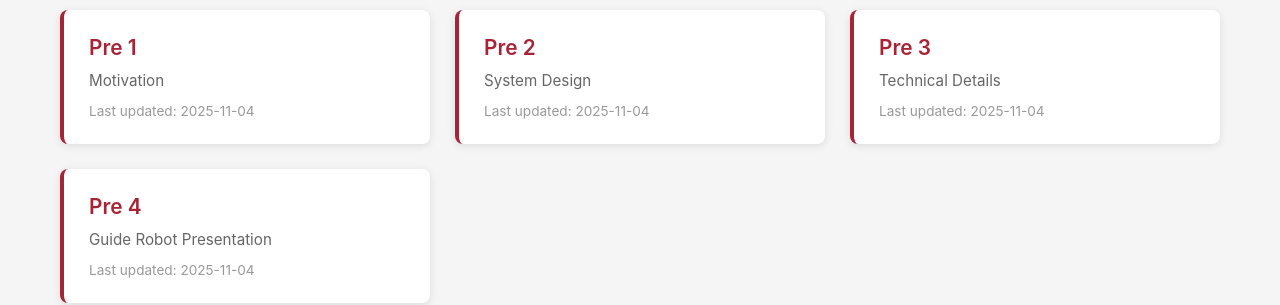
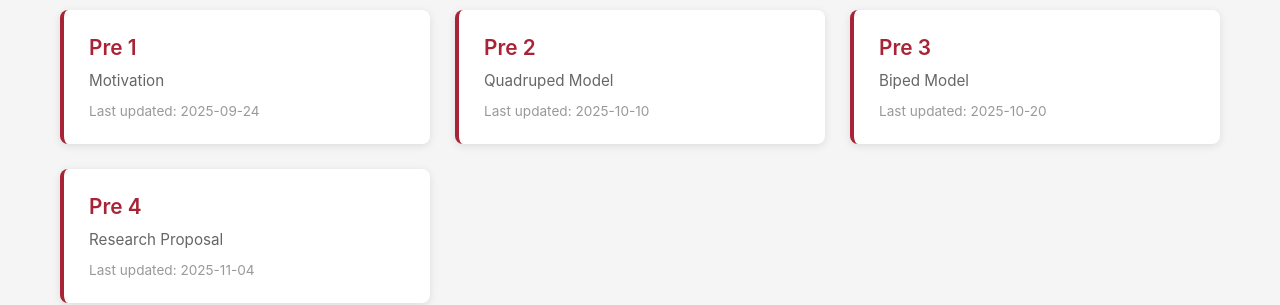
Before and after one commit to edyou25/pre, a plain HTML site: page index.html in a window 1280 px wide. Shown: the part 195-500 px from the top of the page. Drawn offline with Linux system fonts and the light colour scheme.

Commit message:
Update presentation details in index.html: modify descriptions and last updated dates for presentations 1-4

```diff
--- a/index.html
+++ b/index.html
@@ -147,21 +147,21 @@
             <li>
                 <a href="presentation1.html">Pre 1</a>
                 <div class="description">Motivation</div>
-                <div class="meta">Last updated: 2025-11-04</div>
+                <div class="meta">Last updated: 2025-09-24</div>
             </li>
             <li>
                 <a href="presentation2.html">Pre 2</a>
-                <div class="description">System Design</div>
-                <div class="meta">Last updated: 2025-11-04</div>
+                <div class="description">Quadruped Model</div>
+                <div class="meta">Last updated: 2025-10-10</div>
             </li>
             <li>
                 <a href="presentation3.html">Pre 3</a>
-                <div class="description">Technical Details</div>
-                <div class="meta">Last updated: 2025-11-04</div>
+                <div class="description">Biped Model</div>
+                <div class="meta">Last updated: 2025-10-20</div>
             </li>
             <li>
                 <a href="presentation4.html">Pre 4</a>
-                <div class="description">Guide Robot Presentation</div>
+                <div class="description">Research Proposal</div>
                 <div class="meta">Last updated: 2025-11-04</div>
             </li>
         </ul>
```
